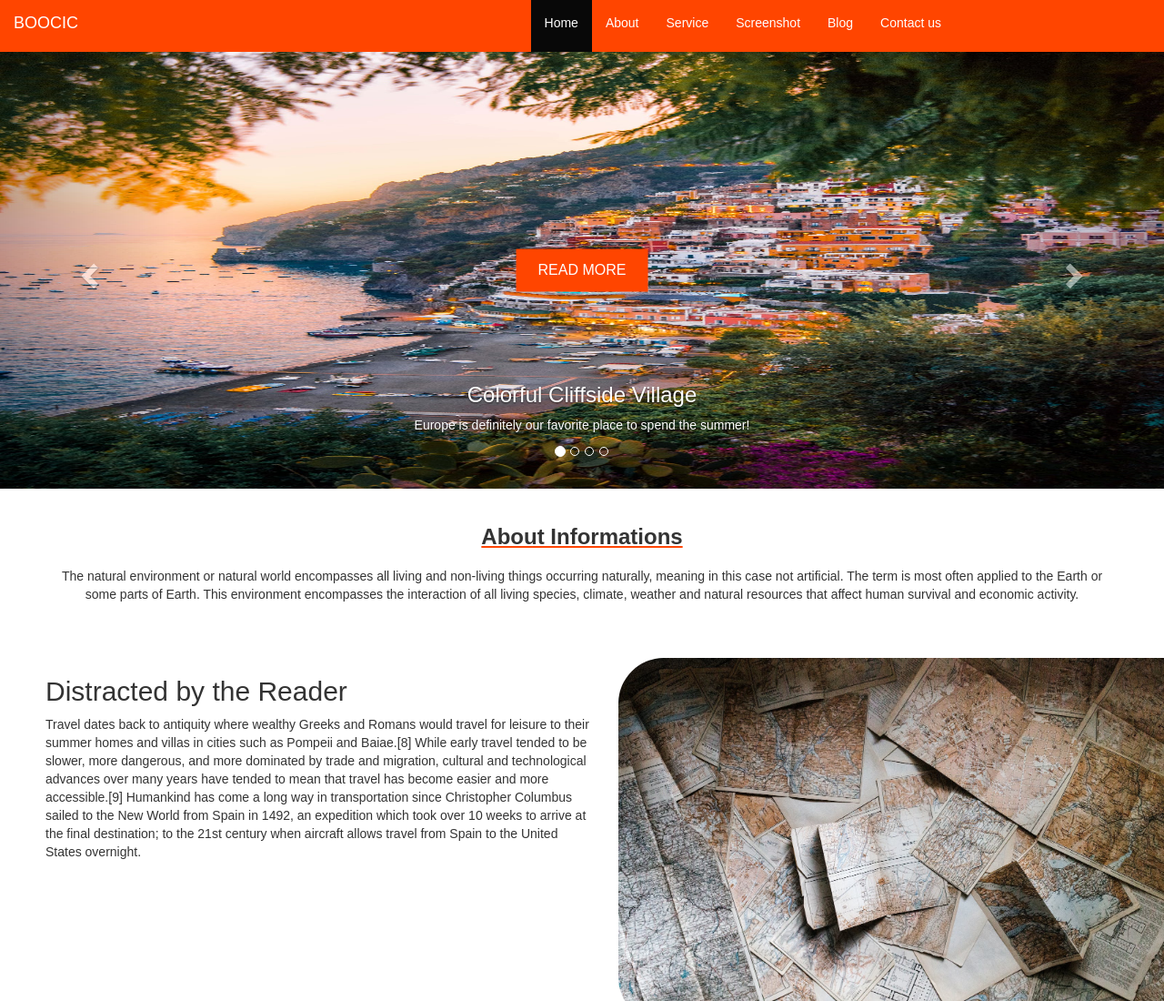
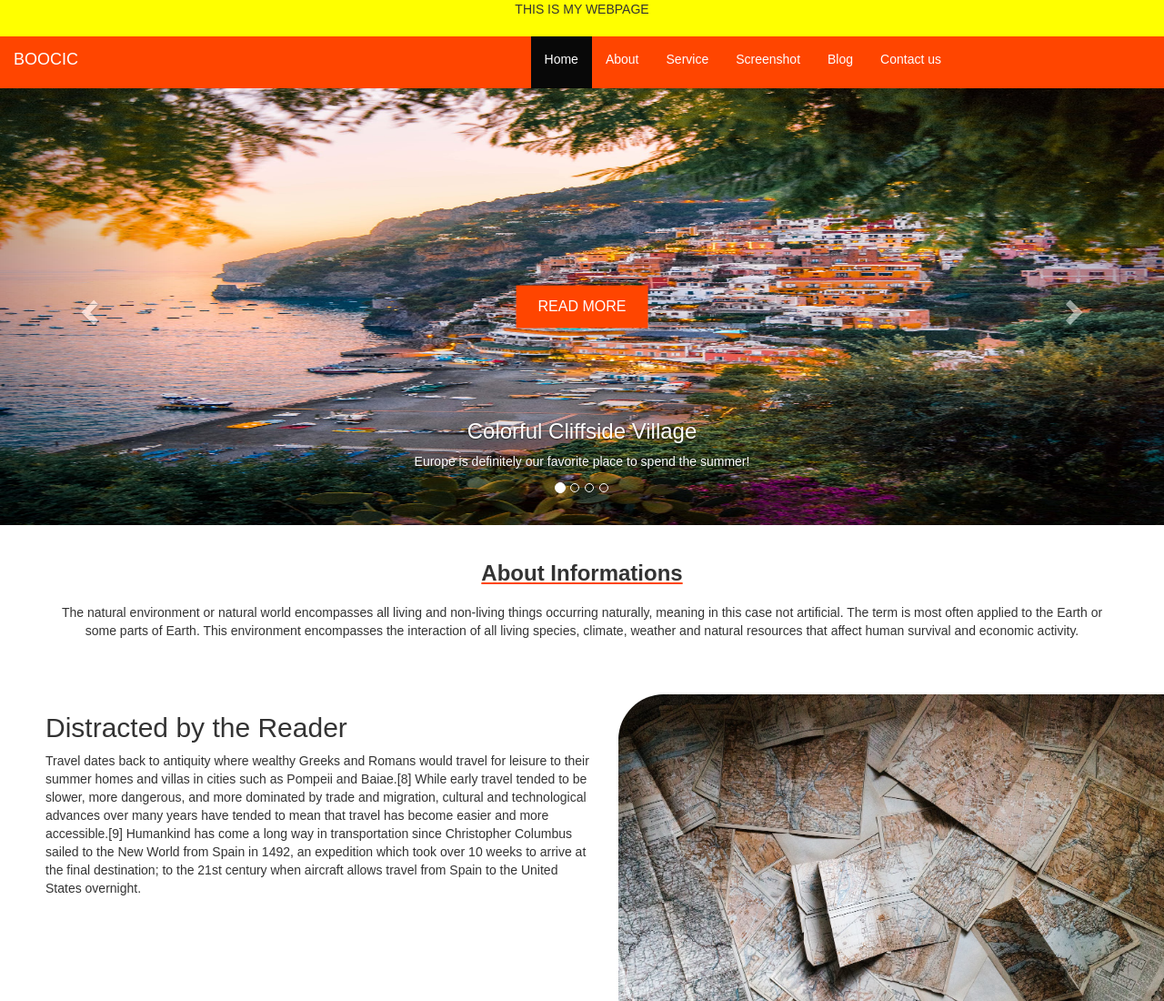
Before and after one commit to NaazBhagat17/Assignment2_Bootstrap, a plain HTML site: page index.html in a window 1280 px wide. Shown: the top 1100 px of the page at 91% size. Drawn offline with nearby package versions, Linux system fonts and the light colour scheme.

Commit message:
Commit sucessful

```diff
--- a/index.html
+++ b/index.html
@@ -12,6 +12,9 @@
     <title>Assignment3</title>
 </head>
 <body>
+  <div class="top">
+    <p>THIS IS MY WEBPAGE</p>
+  </div>
     <nav class="navbar navbar-inverse" id="myHeader">
         <div class="container-fluid" >
             <div class="navbar-header">
--- a/style.css
+++ b/style.css
@@ -1,3 +1,9 @@
+.top{
+    background-color: yellow;
+    height: 40px;
+    text-align: center;
+    padding-bottom: none;
+}
 .navbar{
     margin-bottom: 0px;
     border-radius: 0px;
```
